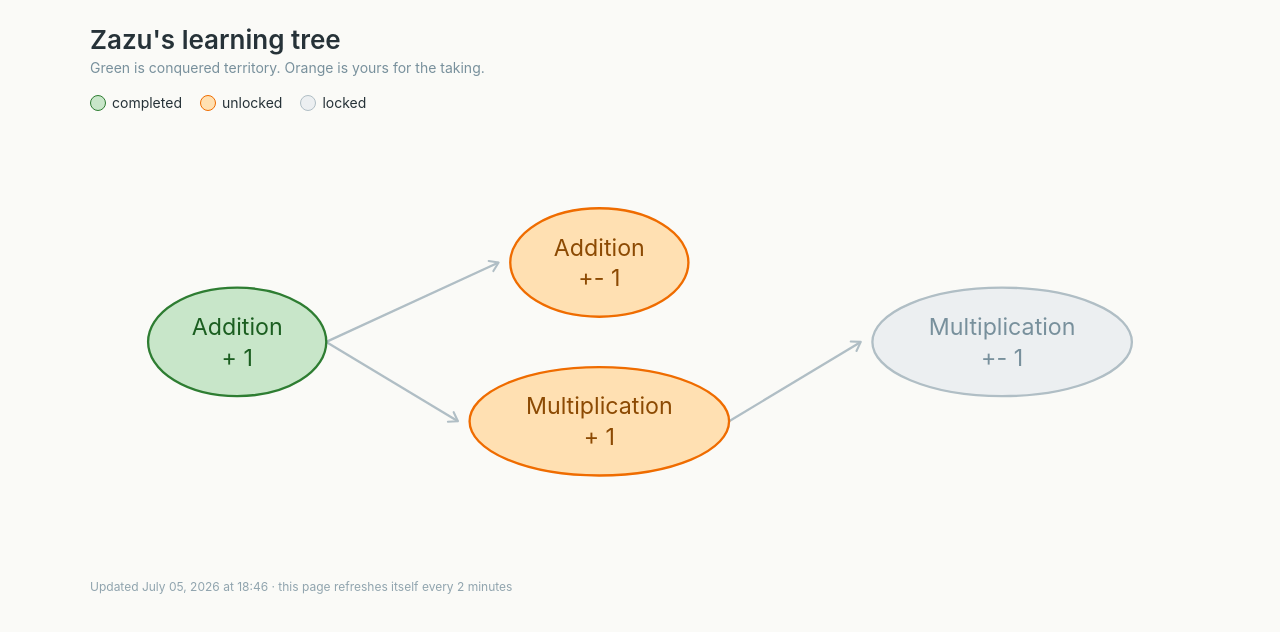
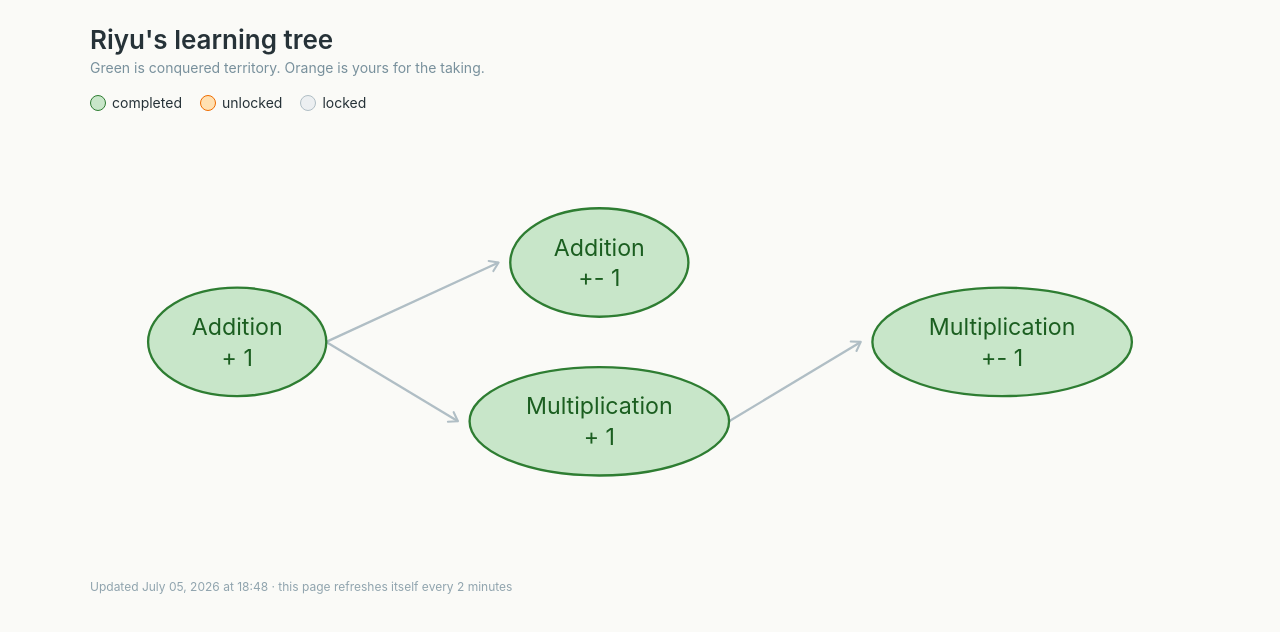
Before and after one commit to riyaaz-ray-vachani/Tree-Project, a plain HTML site: page t/8gvezah6eg2y.html in a window 1280 px wide. Drawn offline with Linux system fonts and the light colour scheme.

Commit message:
Rebuild student pages

```diff
--- a/t/fvbh8cr5x67f.html
+++ b/t/8gvezah6eg2y.html
@@ -5,7 +5,7 @@
 <meta name="viewport" content="width=device-width, initial-scale=1">
 <meta name="robots" content="noindex, nofollow">
 <meta http-equiv="refresh" content="120">
-<title>Zazu's learning tree</title>
+<title>Riyu's learning tree</title>
 <style>
 body { font-family: -apple-system, "Segoe UI", Roboto, Helvetica, Arial, sans-serif;
        margin: 0 auto; padding: 24px 16px 40px; max-width: 1100px; color: #263238;
@@ -30,7 +30,7 @@ footer { color: #90A4AE; font-size: 12px; margin-top: 16px; }
 </style>
 </head>
 <body>
-<h1>Zazu's learning tree</h1>
+<h1>Riyu's learning tree</h1>
 <p class="sub">Green is conquered territory. Orange is yours for the taking.</p>
 <div class="legend">
 <span><span class="dot completed"></span>completed</span>
@@ -47,22 +47,22 @@ footer { color: #90A4AE; font-size: 12px; margin-top: 16px; }
 <text x="76" y="104" text-anchor="middle" dominant-baseline="central" font-size="12">Addition</text>
 <text x="76" y="120" text-anchor="middle" dominant-baseline="central" font-size="12">+ 1</text>
 </g>
-<g class="node unlocked">
+<g class="node completed">
 <ellipse cx="263" cy="71" rx="46" ry="28" stroke-width="1.2"/>
 <text x="263" y="63" text-anchor="middle" dominant-baseline="central" font-size="12">Addition</text>
 <text x="263" y="79" text-anchor="middle" dominant-baseline="central" font-size="12">+- 1</text>
 </g>
-<g class="node unlocked">
+<g class="node completed">
 <ellipse cx="263" cy="153" rx="67" ry="28" stroke-width="1.2"/>
 <text x="263" y="145" text-anchor="middle" dominant-baseline="central" font-size="12">Multiplication</text>
 <text x="263" y="161" text-anchor="middle" dominant-baseline="central" font-size="12">+ 1</text>
 </g>
-<g class="node locked">
+<g class="node completed">
 <ellipse cx="471" cy="112" rx="67" ry="28" stroke-width="1.2"/>
 <text x="471" y="104" text-anchor="middle" dominant-baseline="central" font-size="12">Multiplication</text>
 <text x="471" y="120" text-anchor="middle" dominant-baseline="central" font-size="12">+- 1</text>
 </g>
 </svg>
-<footer>Updated July 05, 2026 at 18:46 &middot; this page refreshes itself every 2 minutes</footer>
+<footer>Updated July 05, 2026 at 18:48 &middot; this page refreshes itself every 2 minutes</footer>
 </body>
 </html>
```
Also changed, not shown: t/72rfez75vftu.html (+1 -1 lines), t/d36dw4bntpnx.html (+1 -1 lines).
